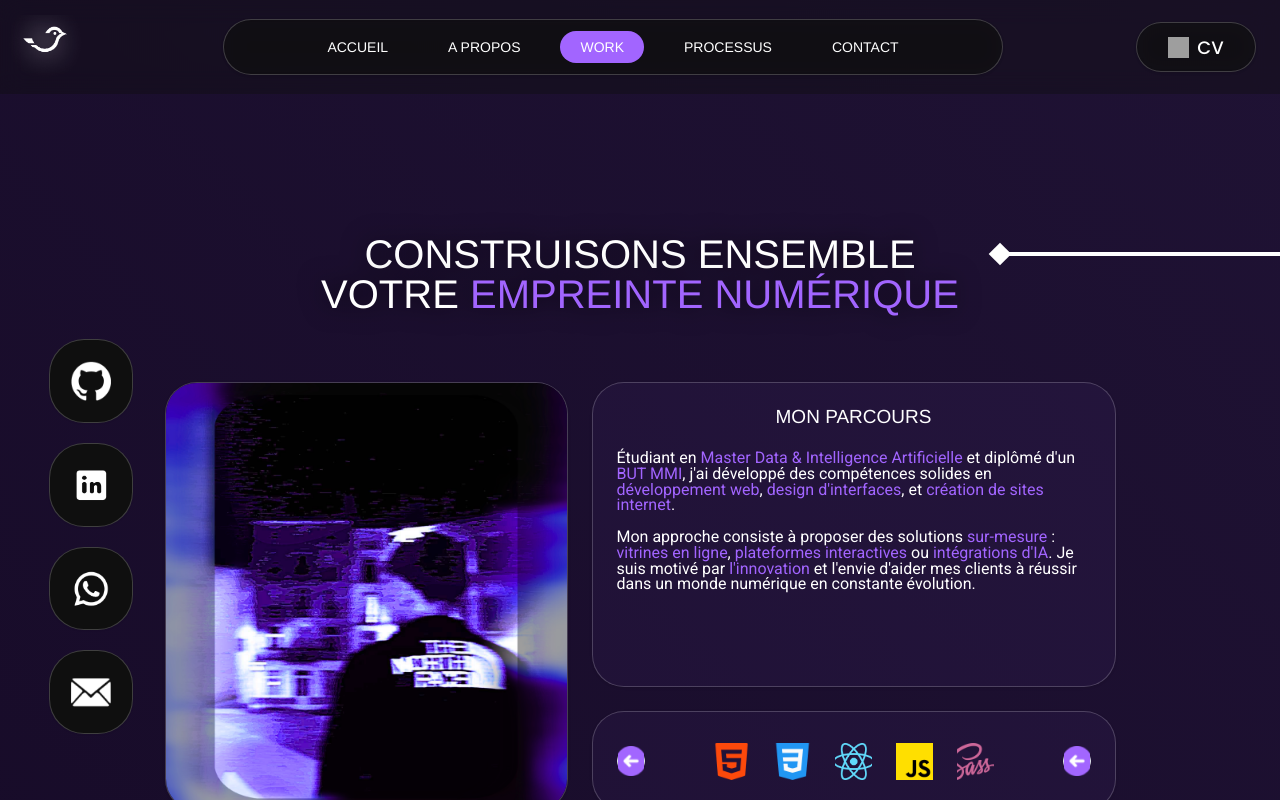
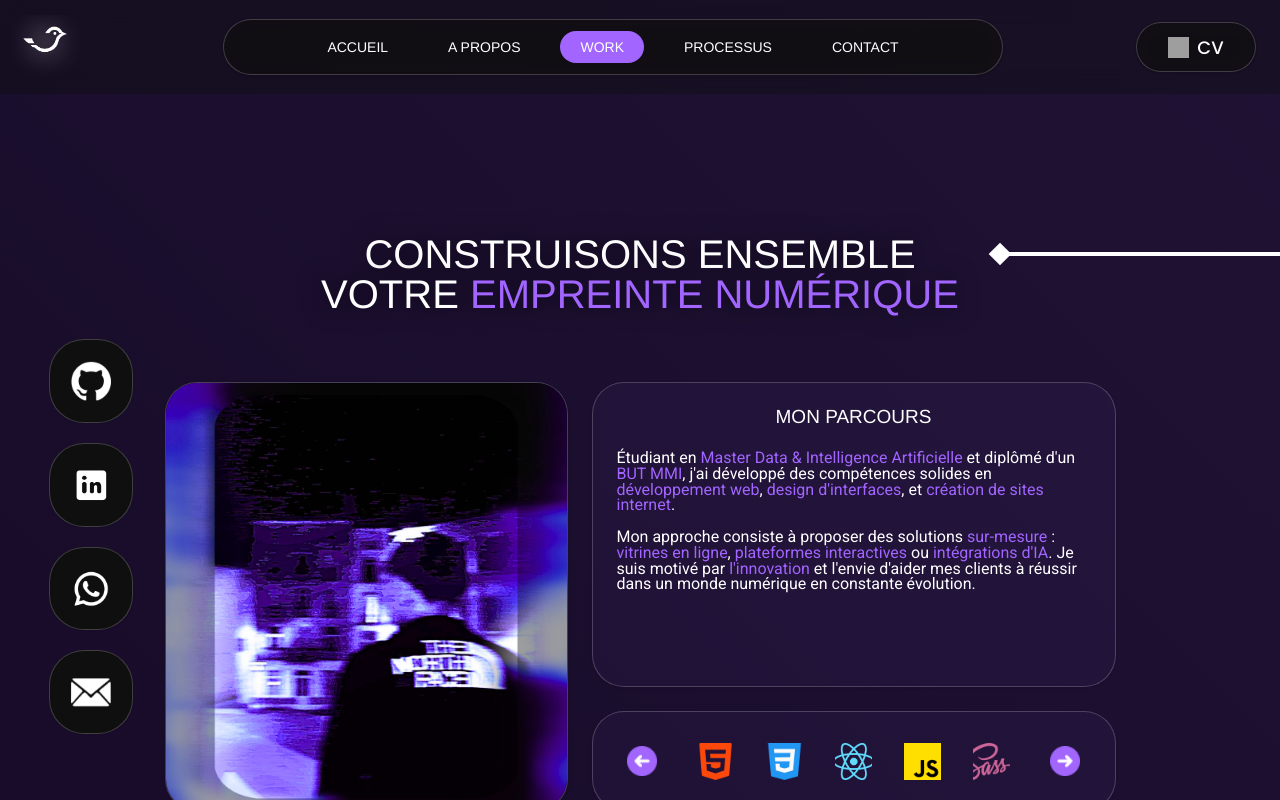
Before and after one commit to MeruemShen/portfolio, a React (Vite) app: page / in a window 1280 px wide. Built offline with nearby package versions, Linux system fonts and the light colour scheme; grey boxes are pictures that could not be loaded; a web font is replaced by a local one.

Commit message:
Update Carousel

```diff
--- a/src/screens/Wireframe/components/HeroSection.tsx
+++ b/src/screens/Wireframe/components/HeroSection.tsx
@@ -1,4 +1,4 @@
-import React from "react";
+import React, { useState } from "react";
 import { Button } from "../../../components/ui/button";
 import { Card, CardContent } from "../../../components/ui/card";
 
@@ -11,7 +11,25 @@ interface HeroSectionProps {
   techStack: TechItem[];
 }
 
-export const HeroSection = ({ techStack }: HeroSectionProps): JSX.Element => (
+export const HeroSection = ({ techStack }: HeroSectionProps): JSX.Element => {
+  const [currentIndex, setCurrentIndex] = useState(0);
+  const visibleCount = 5;
+
+  const handlePrev = () => {
+    setCurrentIndex((prev) => (prev - 1 + techStack.length) % techStack.length);
+  };
+
+  const handleNext = () => {
+    setCurrentIndex((prev) => (prev + 1) % techStack.length);
+  };
+
+  const extendedStack = [...techStack, ...techStack];
+  const visibleTech =
+    techStack.length <= visibleCount
+      ? techStack
+      : extendedStack.slice(currentIndex, currentIndex + visibleCount);
+
+  return (
     <section id="apropos" className="absolute w-full top-[174px] left-0 px-8">
       <div className="relative mb-4 h-[48px] mt-[80px]">
         <h2 className="absolute left-1/2 top-1/2 -translate-x-1/2 -translate-y-[calc(50%+3.2px)] [text-shadow:0px_0px_24px_#000000bf] [font-family:'Days_One',Helvetica] font-normal text-[40px] text-center tracking-[0] leading-[39.6px] whitespace-nowrap text-white z-10">
@@ -62,17 +80,23 @@ export const HeroSection = ({ techStack }: HeroSectionProps): JSX.Element => (
             </p>
           </CardContent>
         </Card>
+
         <Card className="w-full md:w-[524px] md:h-[100px] bg-[#a265ff0d] rounded-[32px] border border-solid border-[#ffffff33]">
-          <CardContent className="p-0 h-full flex items-center justify-between px-6">
-            <Button variant="outline" className="w-7 h-7 bg-white rounded-[14px] p-0">
+          <CardContent className="p-0 h-full flex items-center justify-center gap-10 px-8">
+            <Button onClick={handlePrev} variant="link" className="w-[30px] h-[30px] bg-none rounded-[14px] p-0">
               <img className="w-[30px] h-[30px] object-cover" alt="Previous" src="/wireframe/left_arrow.png" />
             </Button>
-            <div className="flex items-center justify-center gap-6">
-              {techStack.map((tech, index) => (
-                <img key={index} className="w-[37px] h-[37px] object-cover" alt={tech.alt} src={tech.icon} />
+            <div className="flex items-center justify-center gap-8">
+              {visibleTech.map((tech, index) => (
+                <img
+                  key={index}
+                  className="w-[37px] h-[37px] object-cover"
+                  alt={tech.alt}
+                  src={tech.icon}
+                />
               ))}
             </div>
-            <Button variant="outline" className="w-7 h-7 bg-white rounded-[14px] p-0 rotate-180">
+            <Button onClick={handleNext} variant="link" className="w-[30xp] h-[30xp] rounded-[14px] p-0 rotate-180">
               <img className="w-[30px] h-[30px] object-cover rotate-180" alt="Next" src="/wireframe/right_arrow.png" />
             </Button>
           </CardContent>
@@ -80,6 +104,7 @@ export const HeroSection = ({ techStack }: HeroSectionProps): JSX.Element => (
       </div>
     </div>
   </section>
-);
+  );
+};
 
 export default HeroSection;
```
Also changed, not shown: public/wireframe/left_arrow.png, public/wireframe/right_arrow.png.
